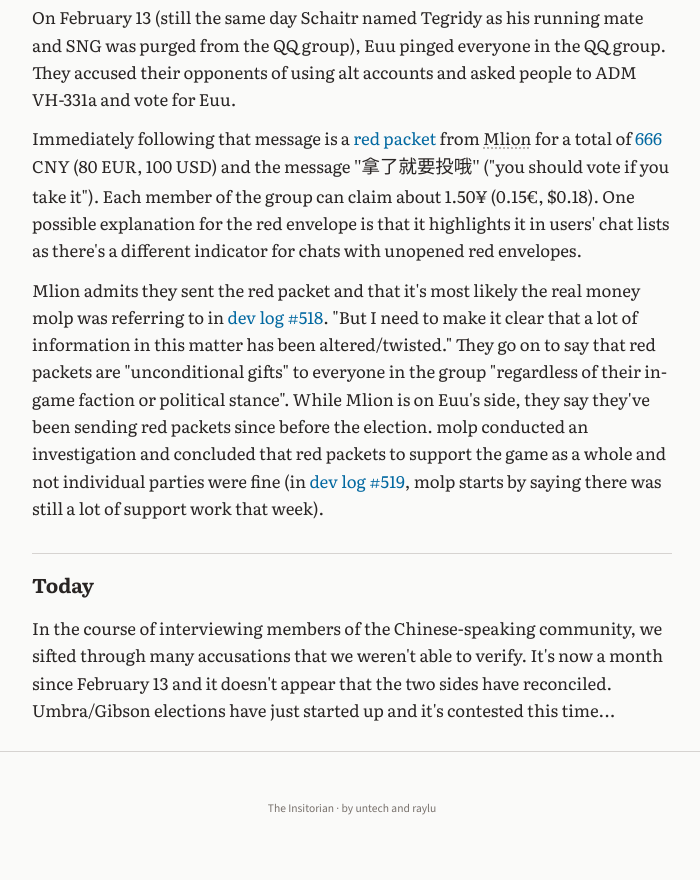
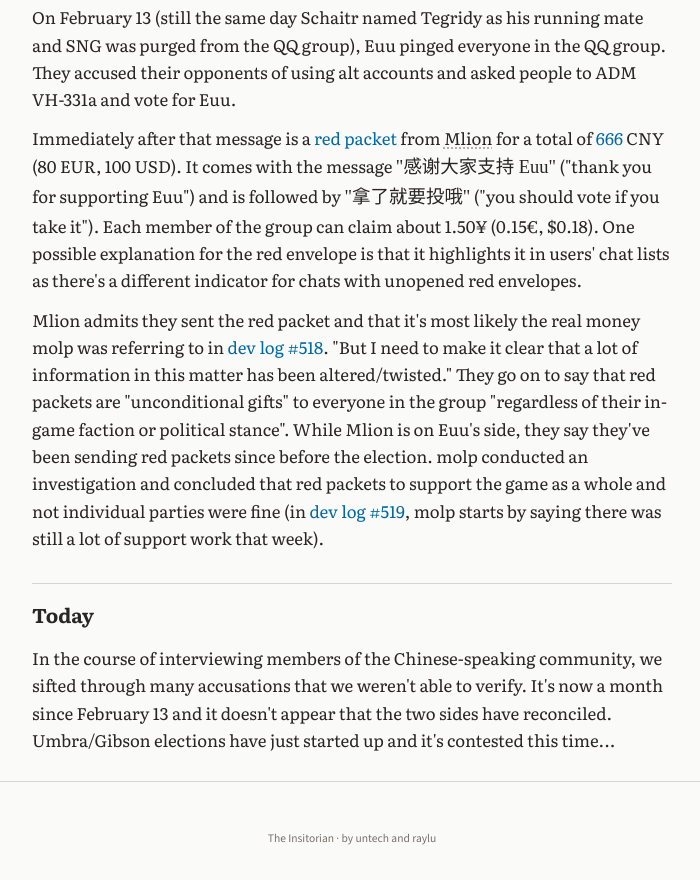
Before and after one commit to nkruglikov/insitorian, an Eleventy site: page src/2026-03-13.md in a window 1280 px wide. Shown: the part 1718-2598 px from the top of the page, without its empty margins (288-988 px from the left). Before the commit the page ends 2568 px from the top, so only its background shows below. Built offline with nearby package versions, Linux system fonts and the light colour scheme; Eleventy itself is replaced by a stand-in of ours; files that its build step writes are made by us from their sources; files whose address does not match are found by name; a web font is replaced by a local one.

Commit message:
Mention message on red packet

```diff
--- a/src/2026-03-13.md
+++ b/src/2026-03-13.md
@@ -51,9 +51,10 @@ An argument got heated, and, according to every source we've interviewed, RestOw
 On February 13 (still the same day Schaitr named Tegridy as his running mate and SNG was purged from the QQ group), Euu pinged everyone in the QQ group.
 They accused their opponents of using alt accounts and asked people to ADM VH-331a and vote for Euu.
 
-Immediately following that message is a [red packet](https://en.wikipedia.org/wiki/Red_envelope#Virtual_red_envelopes)
-from {% player "Mlion" %} for a total of [666](https://stephwaxpoetic.com/2018/12/08/china-and-lucky-number-666/) CNY (80 EUR, 100 USD)
-and the message <span class="lang-zh">"拿了就要投哦"</span> ("you should vote if you take it").
+Immediately after that message is a [red packet](https://en.wikipedia.org/wiki/Red_envelope#Virtual_red_envelopes)
+from {% player "Mlion" %} for a total of [666](https://stephwaxpoetic.com/2018/12/08/china-and-lucky-number-666/) CNY (80 EUR, 100 USD).
+It comes with the message <span class="lang-zh">"感谢大家支持 Euu"</span> ("thank you for supporting Euu")
+and is followed by <span class="lang-zh">"拿了就要投哦"</span> ("you should vote if you take it").
 Each member of the group can claim about 1.50¥ (0.15€, $0.18).
 One possible explanation for the red envelope is that it highlights it in users' chat lists as there's a different indicator for chats with unopened red envelopes.
 
```
